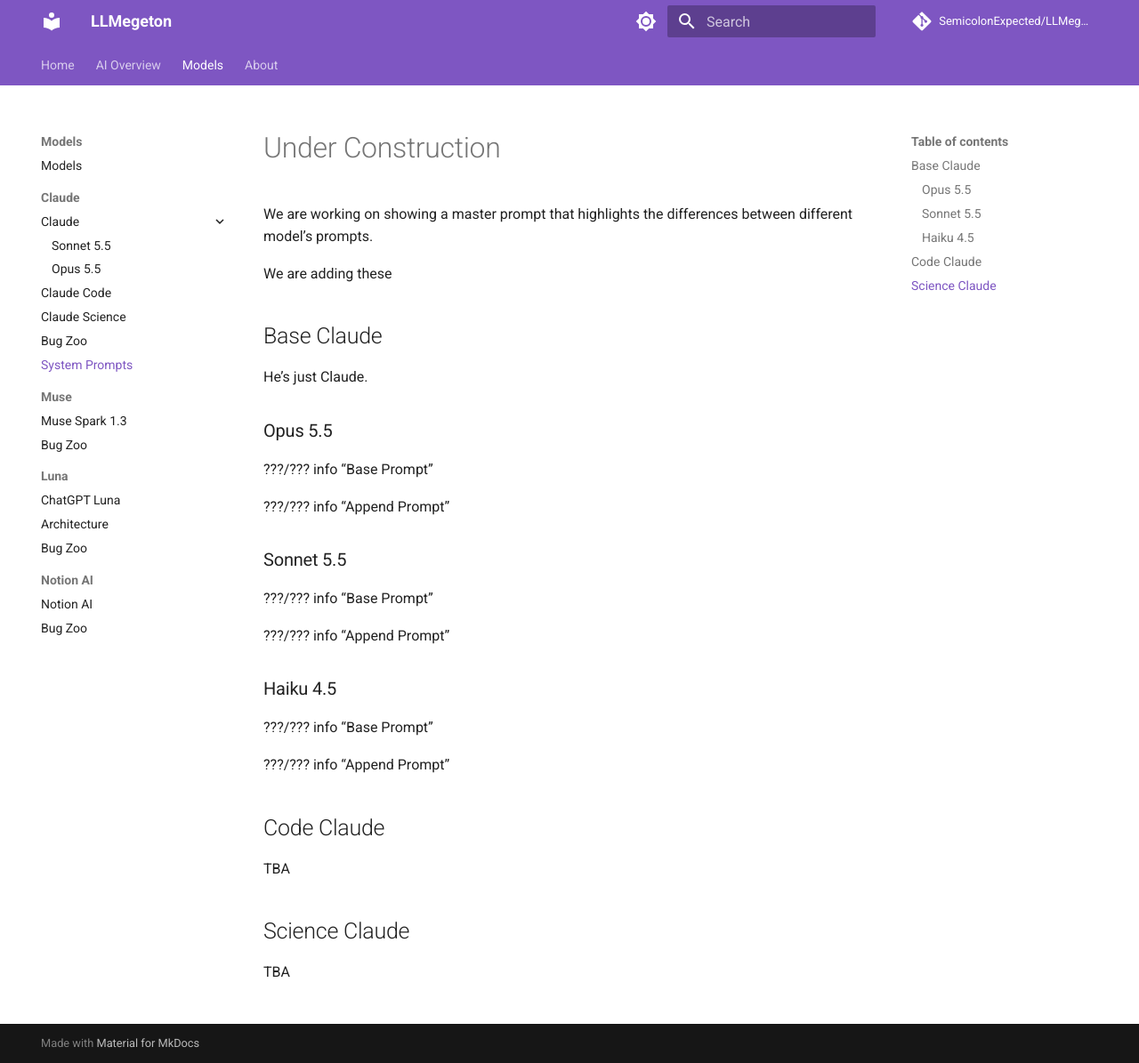
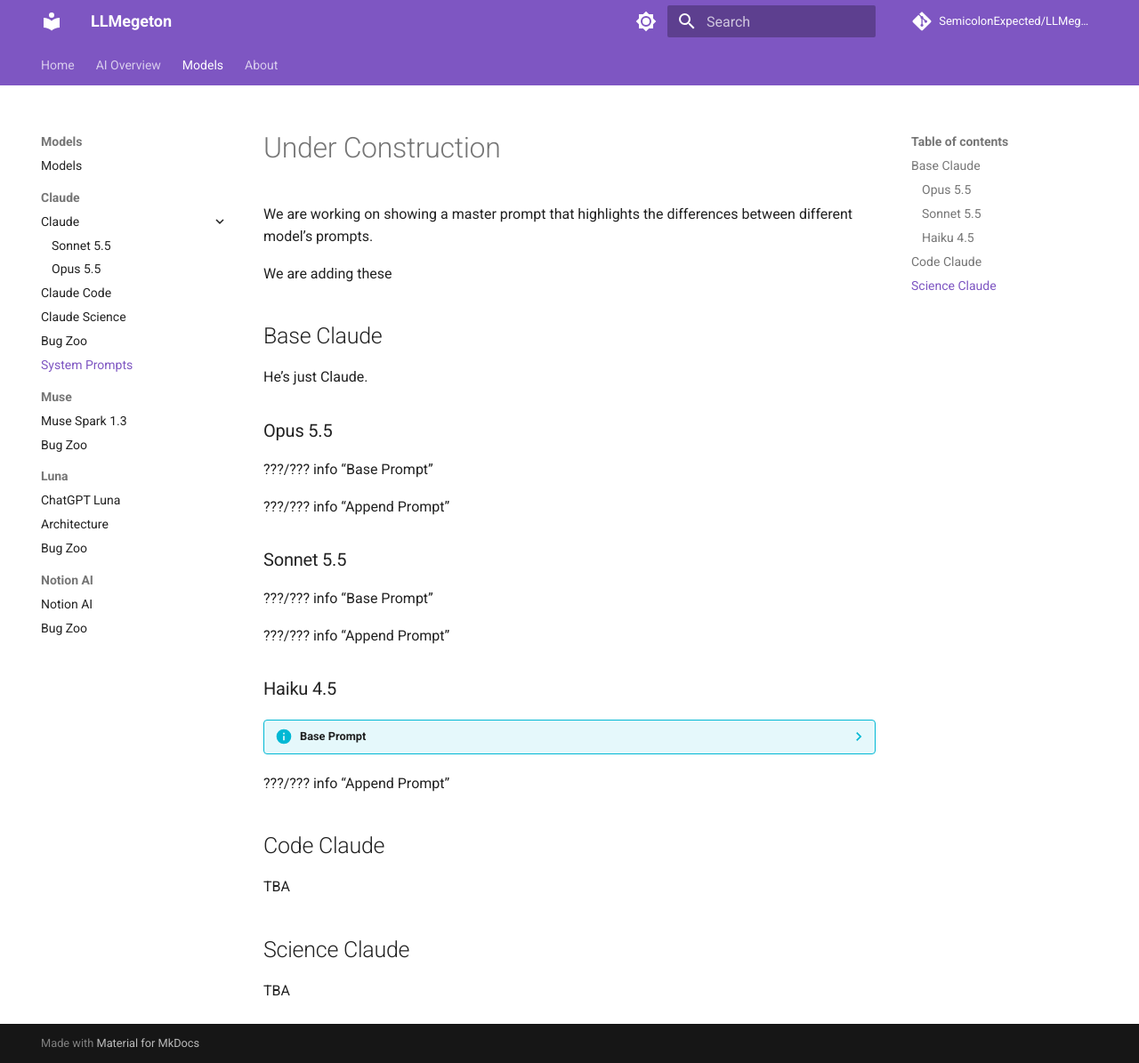
Before and after one commit to SemicolonExpected/LLMegeton, an MkDocs documentation site: the page built from docs/models/claude/prompts/index.md, in a window 1280 px wide and 1195 px high. Shown: the whole window at 89% size. Built offline with MkDocs 1.6.1 and Material for MkDocs 9.7.7, drawn with Linux system fonts in a browser that asks for light colours; comment, search, counter and statistics services are not loaded; some of the changed lines change nothing that is shown.

Commit message:
Update index.md

````diff
--- a/docs/models/claude/prompts/index.md
+++ b/docs/models/claude/prompts/index.md
@@ -23,7 +23,14 @@
 
 ### Haiku 4.5
 
-???/??? info “Base Prompt”
+??? info "Base Prompt"
+    ```txt
+    {%
+      include-markdown "./prompts/haiku-4.5-base.txt"
+      rewrite-relative-urls=false
+    %}
+    ```
+
 
 ???/??? info “Append Prompt”
 
````
